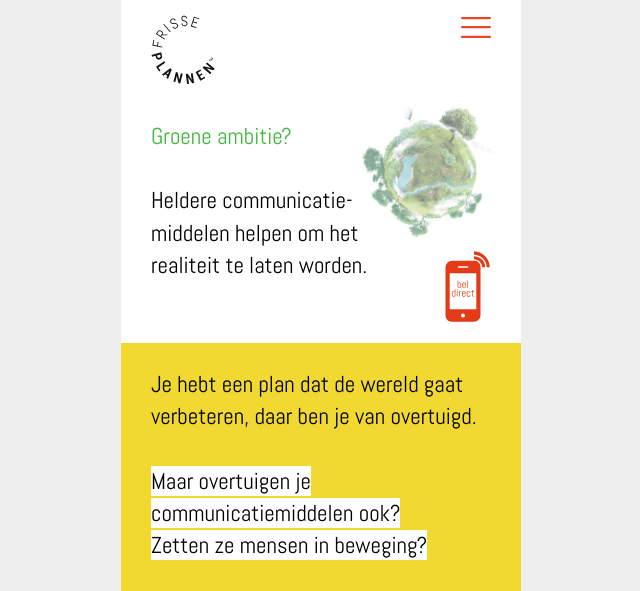
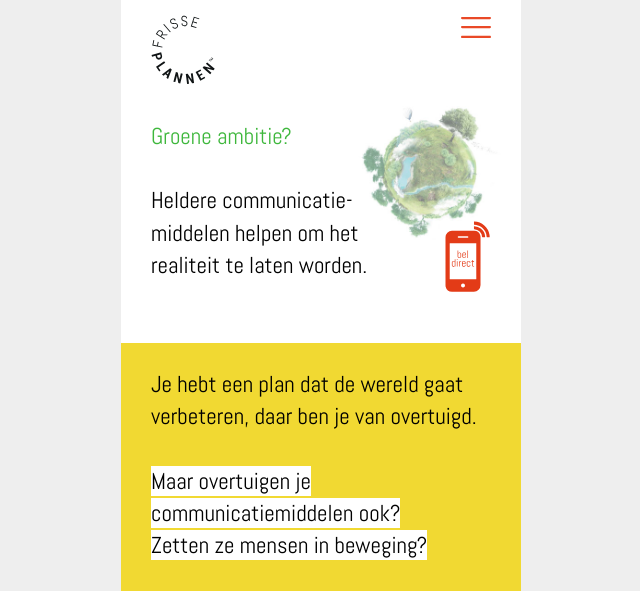
Before and after one commit to jhvanderschee/carli_d, a Jekyll site: the page built from index.md, in a window 1280 px wide. Shown: the top 591 px of the page, without its empty margins (319-959 px from the left). Built offline with Jekyll 4.4.1, drawn with Linux system fonts in a browser that asks for light colours; grey boxes are pictures that could not be loaded.

Commit message:
Update home.html

```diff
--- a/_layouts/home.html
+++ b/_layouts/home.html
@@ -8,7 +8,7 @@
         realiteit te laten worden.<br /><br />
     </div>
     <div class="img" style="right: 20px; width: 150px; bottom: 100px; z-index: 1;"><img src="/img/world.jpg" /></div>
-    <div class="img smaller" style="text-align: center; color: #E94927; right: 30px; width: 50px; bottom: 20px; cursor: pointer; z-index: 2;" onclick="window.open('tel:0031647218000');"><img src="/img/phone.svg" /></div>
+    <div class="img smaller" style="text-align: center; color: #E94927; right: 30px; width: 50px; bottom: 50px; cursor: pointer; z-index: 2;" onclick="window.open('tel:0031647218000');"><img src="/img/phone.svg" /></div>
 </div>
 
 <div class="section yellow">
```
